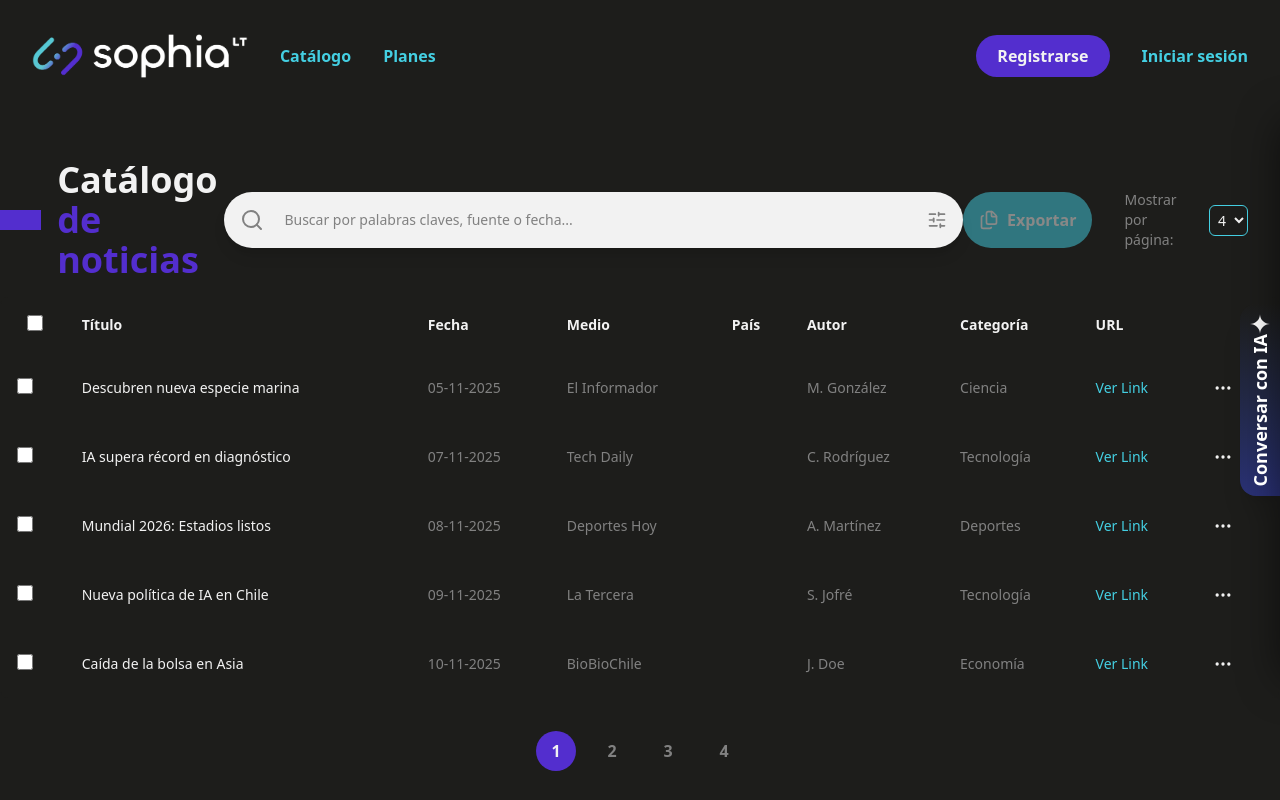
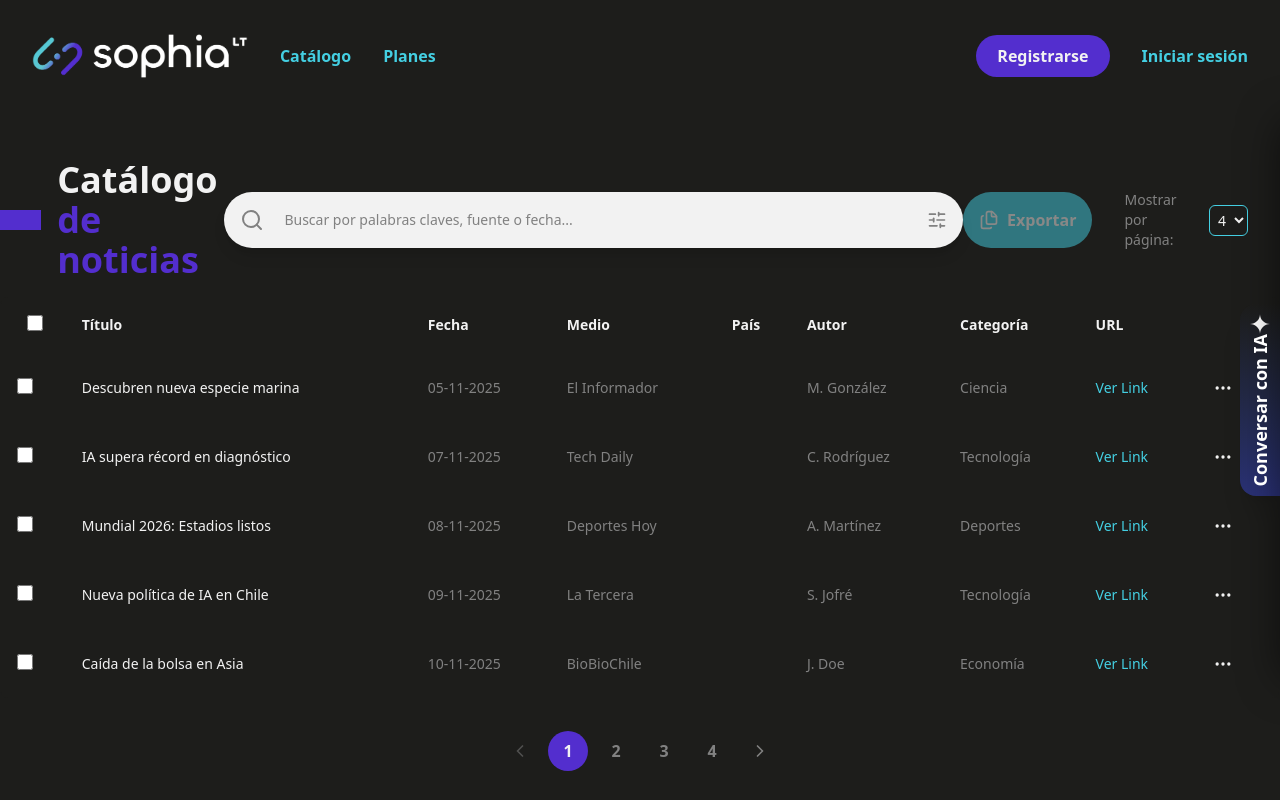
Before and after one commit to sophiasearch-2025/user-interface, a Next.js app: page /news in a window 1280 px wide. Shown: the top 800 px of the page. Built offline with nearby package versions, Linux system fonts and the light colour scheme; a web font is replaced by a local one.

Commit message:
Mejorar componente paginación para que se adapte a la cantidad de resultados

```diff
--- a/components/Pagination.tsx
+++ b/components/Pagination.tsx
@@ -1,17 +1,81 @@
+import { ChevronLeft, ChevronRight, MoreHorizontal } from "lucide-react";
+
 type PaginationProps = {
   currentPage: number;
   totalPages: number;
   onPageChange: (pageNumber: number) => void;
 };
 
+const getPaginationRange = (
+  currentPage: number,
+  totalPages: number,
+  siblingCount = 1, // Cuántos números mostrar al lado del actual
+): (number | string)[] => {
+  // Total de números a mostrar (ej: 1 + ... + 5,6,7 + ... + 405)
+  const totalPageNumbers = siblingCount * 2 + 5; // Sibling + Actual + Primero + Ultimo + 2 Ellipsis
+
+  // --- Caso 1: Si no hay suficientes páginas para necesitar ellipsis ---
+  if (totalPages <= totalPageNumbers) {
+    return Array.from({ length: totalPages }, (_, i) => i + 1);
+  }
+
+  const leftSiblingIndex = Math.max(currentPage - siblingCount, 1);
+  const rightSiblingIndex = Math.min(currentPage + siblingCount, totalPages);
+
+  const shouldShowLeftDots = leftSiblingIndex > 2;
+  const shouldShowRightDots = rightSiblingIndex < totalPages - 2;
+
+  const firstPageIndex = 1;
+  const lastPageIndex = totalPages;
+
+  // --- Caso 2: Solo mostrar puntos a la DERECHA ---
+  if (!shouldShowLeftDots && shouldShowRightDots) {
+    const leftItemCount = 3 + 2 * siblingCount;
+    const leftRange = Array.from({ length: leftItemCount }, (_, i) => i + 1);
+    return [...leftRange, "...", totalPages];
+  }
+
+  // --- Caso 3: Solo mostrar puntos a la IZQUIERDA ---
+  if (shouldShowLeftDots && !shouldShowRightDots) {
+    const rightItemCount = 3 + 2 * siblingCount;
+    const rightRange = Array.from({ length: rightItemCount }, (_, i) => totalPages - rightItemCount + i + 1);
+    return [firstPageIndex, "...", ...rightRange];
+  }
+
+  // --- Caso 4: Mostrar puntos en AMBOS LADOS ---
+  if (shouldShowLeftDots && shouldShowRightDots) {
+    const middleRange = Array.from({ length: 2 * siblingCount + 1 }, (_, i) => leftSiblingIndex + i);
+    return [firstPageIndex, "...", ...middleRange, "...", lastPageIndex];
+  }
+
+  return [];
+};
+
 export default function Pagination({ currentPage, totalPages, onPageChange }: PaginationProps) {
-  const pageNumbers = [];
-  for (let i = 1; i <= totalPages; i++) pageNumbers.push(i);
+  const pageNumbers = getPaginationRange(currentPage, totalPages);
 
   return (
     <div className="flex justify-center items-center py-8">
-      <div className="flex items-center gap-4">
-        {pageNumbers.map((number) => (
+      <div className="flex items-center gap-2">
+        <button
+          onClick={() => onPageChange(currentPage - 1)}
+          disabled={currentPage === 1}
+          className="flex items-center justify-center w-10 h-10 rounded-full font-bold text-text-muted hover:text-foreground disabled:opacity-50"
+          aria-label="Ir a página anterior"
+        >
+          <ChevronLeft className="w-5 h-5" />
+        </button>
+
+        {pageNumbers.map((number, index) => {
+          if (typeof number === "string") {
+            return (
+              <span key={`dots-${index}`} className="flex items-center justify-center w-10 h-10 text-text-muted">
+                <MoreHorizontal className="w-5 h-5" />
+              </span>
+            );
+          }
+
+          return (
             <button
               key={number}
               onClick={() => onPageChange(number)}
@@ -26,7 +90,17 @@ export default function Pagination({ currentPage, totalPages, onPageChange }: Pa
             >
               {number}
             </button>
-        ))}
+          );
+        })}
+
+        <button
+          onClick={() => onPageChange(currentPage + 1)}
+          disabled={currentPage === totalPages}
+          className="flex items-center justify-center w-10 h-10 rounded-full font-bold text-text-muted hover:text-foreground disabled:opacity-50"
+          aria-label="Ir a página siguiente"
+        >
+          <ChevronRight className="w-5 h-5" />
+        </button>
       </div>
     </div>
   );
```
Lines whose indentation alone changed are shown as unchanged.
